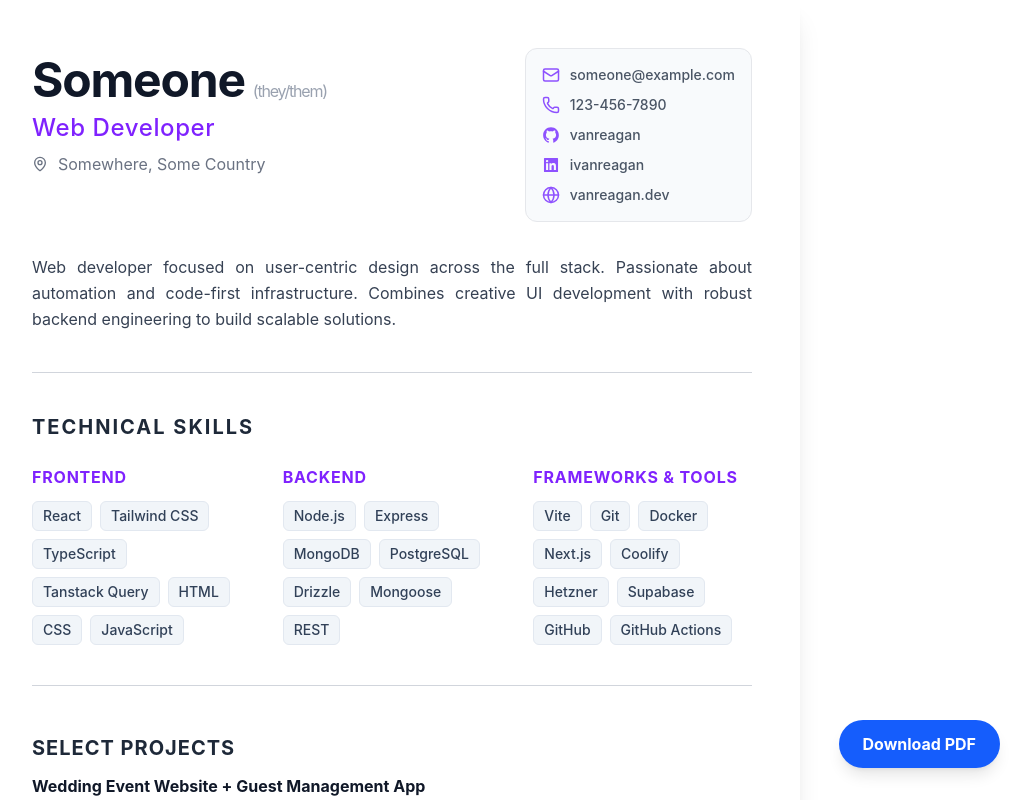
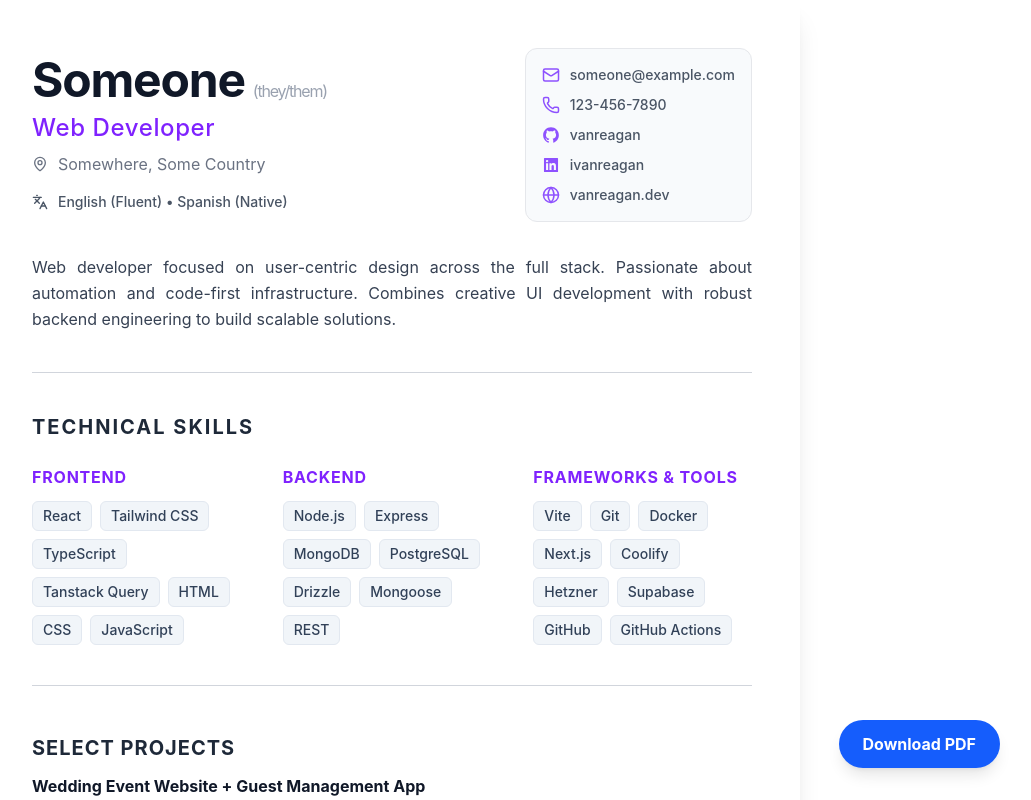
Before and after one commit to vanreagan/resume, a React (Vite) app: page / in a window 1280 px wide. Shown: the top 800 px of the page, without its empty margins (248-1279 px from the left). Built offline with nearby package versions, Linux system fonts and the light colour scheme.

Commit message:
Add Languages display to Header component for multilingual support

```diff
--- a/src/components/Header.tsx
+++ b/src/components/Header.tsx
@@ -1,4 +1,4 @@
-import { MapPin, Mail, Phone, Globe } from "lucide-react";
+import { MapPin, Mail, Phone, Globe, Languages } from "lucide-react";
 import {
   AiFillLinkedin as Linkedin,
   AiFillGithub as Github,
@@ -48,6 +48,15 @@
               {basics.location.city}, {basics.location.country}
             </span>
           </div>
+
+          <div className="flex items-center gap-2.5 justify-start text-sm font-medium text-gray-600 mt-4">
+            <Languages size={16} className="shrink-0" />
+            <span className="text-right">
+              {basics.languages
+                ?.map((lang) => `${lang.language} (${lang.fluency})`)
+                .join(" • ")}
+            </span>
+          </div>
         </div>
 
         <div className="shrink-0 bg-slate-50 rounded-xl p-4 border border-gray-200 print:bg-transparent print:border-none print:p-0">
@@ -89,6 +98,20 @@
                 </div>
               );
             })}
+            {/*
+            <div className="mt-4 pt-3 border-t border-gray-200">
+              <div className="flex items-center gap-2.5 justify-end text-sm font-medium text-gray-600">
+
+                <ul className="text-left">
+                  {basics.languages?.map((lang) => (
+                    <li key={lang.language}>
+                      {lang.language} ({lang.fluency})
+                    </li>
+                  ))}
+                </ul>
+              </div>
+            </div>
+             */}
           </div>
         </div>
       </div>
```
